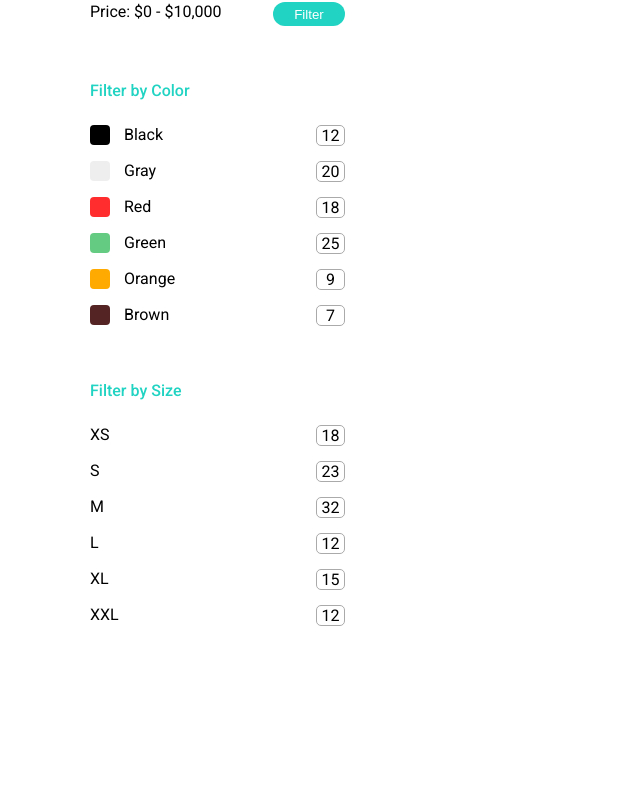
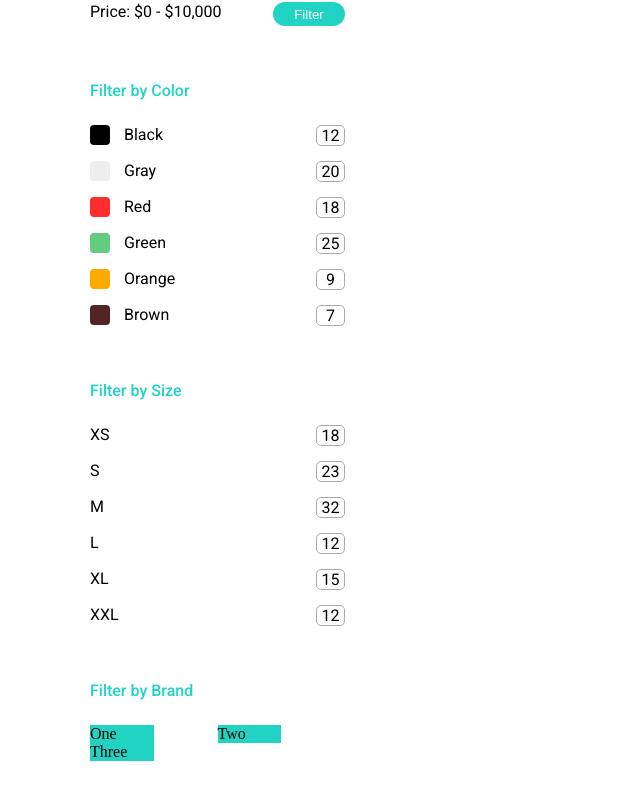
Before and after one commit to ScrumWin21/ScrumFrontEnd, a React (Create React App) app: page /ShopPage in a window 1280 px wide. Shown: the part 1212-2012 px from the top of the page, without its empty margins (0-640 px from the left). Before the commit the page ends 1893 px from the top, so only its background shows below. Built offline with nearby package versions, Linux system fonts and the light colour scheme.

Commit message:
Item #106 - working with structure - grid

```diff
--- a/css/App.css
+++ b/css/App.css
@@ -1373,6 +1373,20 @@ p {
   font-family: "Roboto", sans-serif;
 }
 
+.shopBannerLeft-filterByColorGrid {
+  height: auto;
+  width: 100%;
+  display: grid;
+  grid-template-rows: repeat(auto 50px);
+  grid-template-columns: repeat(2, 1fr);
+}
+
+.shopBannerLeft-filterByColorGridItem {
+  background-color: #20d3c2;
+  width: 50%;
+  height: 100%;
+}
+
 .shopPage-sectionThree-container {
   margin-top: 40px;
 }
--- a/scss/ShopPage/_shopBannerLeft.scss
+++ b/scss/ShopPage/_shopBannerLeft.scss
@@ -83,3 +83,17 @@
     font-family: $FontMain;
 
 }
+
+.shopBannerLeft-filterByColorGrid {
+    height: auto;
+    width: 100%;
+    display: grid;
+    grid-template-rows: repeat(auto 50px);
+    grid-template-columns: repeat(2, 1fr);
+}
+
+.shopBannerLeft-filterByColorGridItem {
+    background-color: $ThemeColorTeal;
+    width: 50%;
+    height: 100%;
+}
--- a/src/components/shopDetails/ShopComponents/ShopLeftBanner/ShopLeftFilterByBrand.js
+++ b/src/components/shopDetails/ShopComponents/ShopLeftBanner/ShopLeftFilterByBrand.js
@@ -1,8 +1,20 @@
 import React from "react";
 
+let testGrid = ["One", "Two", "Three"];
+
 export const ShopFilterByBrand = () => {
-    return (
-        <>
-        </>
-    )
-}
+  return (
+    <>
+      <div className="shopBannerLeft-title">Filter by Brand</div>
+      <div className="shopBannerLeft-container">
+        <div className="shopBannerLeft-filterByColorGrid">
+          {testGrid.map((testGrid) => (
+            <div className="shopBannerLeft-filterByColorGridItem">
+              {testGrid}
+            </div>
+          ))}
+        </div>
+      </div>
+    </>
+  );
+};
```
